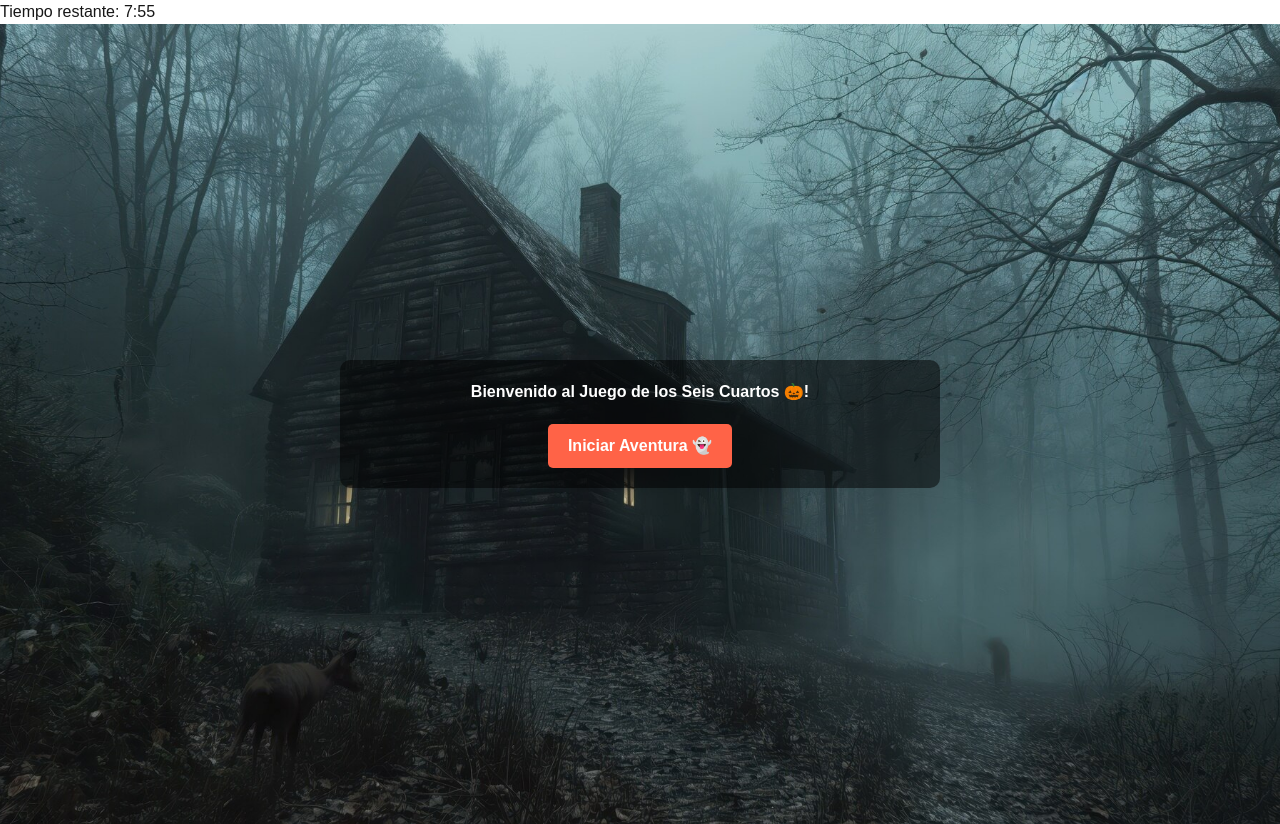
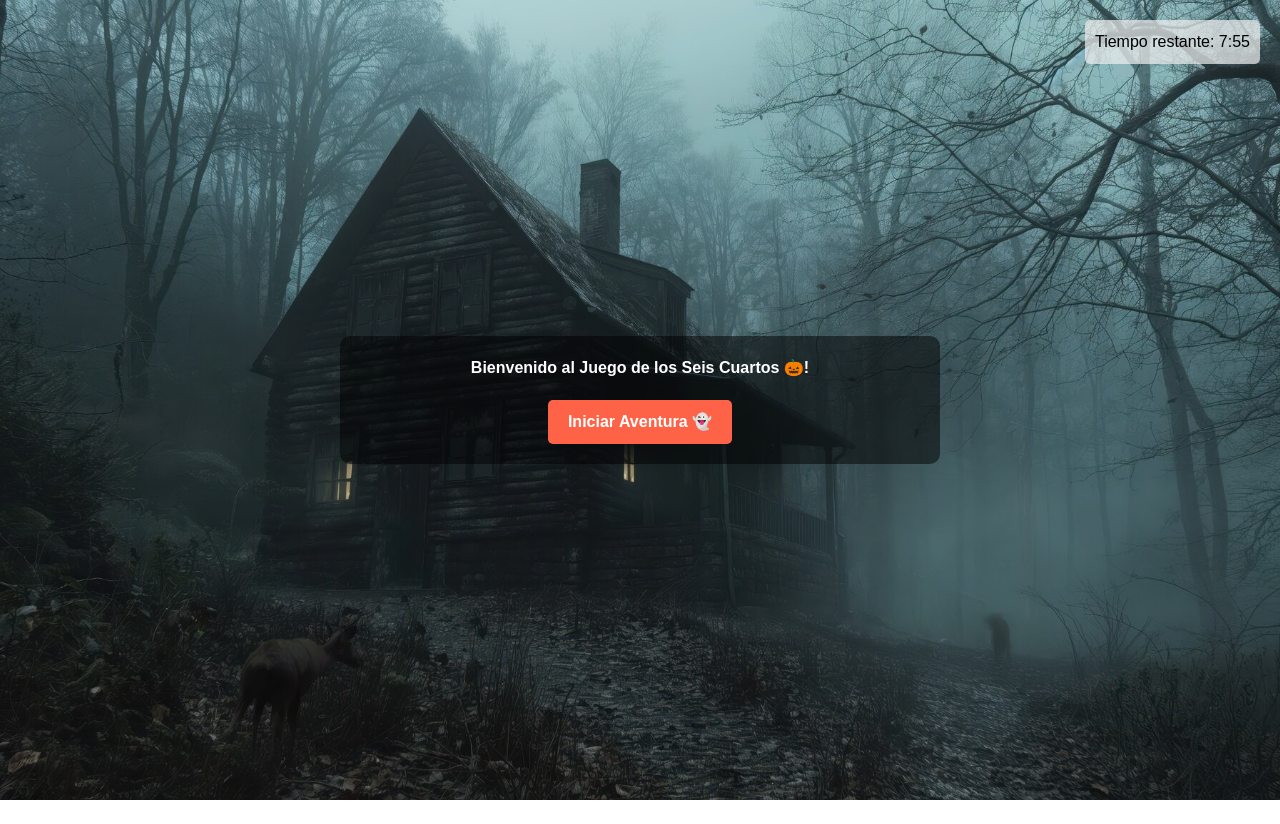
Before and after one commit to jsborbon/hackaton-halloween, a Next.js app: page / in a window 1280 px wide. After the commit the page ends 800 px from the top, so only its background shows below. Built offline with nearby package versions, Linux system fonts and the light colour scheme.

Commit message:
Contador terminado

```diff
--- a/src/app/components/Contador.js
+++ b/src/app/components/Contador.js
@@ -2,6 +2,8 @@
 "use client"; // Asegúrate de que este componente sea del lado del cliente
 
 import { useEffect, useState } from "react";
+import { useRouter } from "next/navigation"; // Importar useRouter
+import styles from './contador.module.css'; // Asegúrate de importar tus estilos
 
 const Contador = () => {
   const [tiempoRestante, setTiempoRestante] = useState(() => {
@@ -10,6 +12,7 @@ const Contador = () => {
   });
 
   const [isActive, setIsActive] = useState(true);
+  const router = useRouter(); // Inicializa el router
 
   useEffect(() => {
     let intervalo;
@@ -25,10 +28,11 @@ const Contador = () => {
     } else if (tiempoRestante === 0) {
       setIsActive(false);
       localStorage.removeItem("tiempoRestante"); // Opcional: limpiar el tiempo al llegar a 0
+      router.push('/susto'); // Redirigir a la nueva página
     }
 
     return () => clearInterval(intervalo);
-  }, [isActive, tiempoRestante]);
+  }, [isActive, tiempoRestante, router]); // Asegúrate de incluir router en las dependencias
 
   const formatearTiempo = (segundos) => {
     const minutos = Math.floor(segundos / 60);
@@ -37,7 +41,7 @@ const Contador = () => {
   };
 
   return (
-    <div className="w-fit">
+    <div className={styles.contador}>
       <h2>Tiempo restante: {formatearTiempo(tiempoRestante)}</h2>
     </div>
   );
--- /dev/null
+++ b/src/app/components/contador.module.css
@@ -0,0 +1,11 @@
+/* app/Contador.module.css */
+.contador {
+    position: fixed; /* Mantiene el contador en una posición fija */
+    top: 20px; /* Espaciado desde la parte superior */
+    right: 20px; /* Espaciado desde la derecha */
+    background-color: rgba(239, 239, 239, 0.7); /* Fondo semi-transparente */
+    color: rgb(0, 0, 0); /* Color del texto */
+    padding: 10px; /* Espaciado interno */
+    border-radius: 5px; /* Bordes redondeados */
+    z-index: 1000; /* Asegúrate de que tenga un z-index alto para estar por encima de otros elementos */
+  }
```
